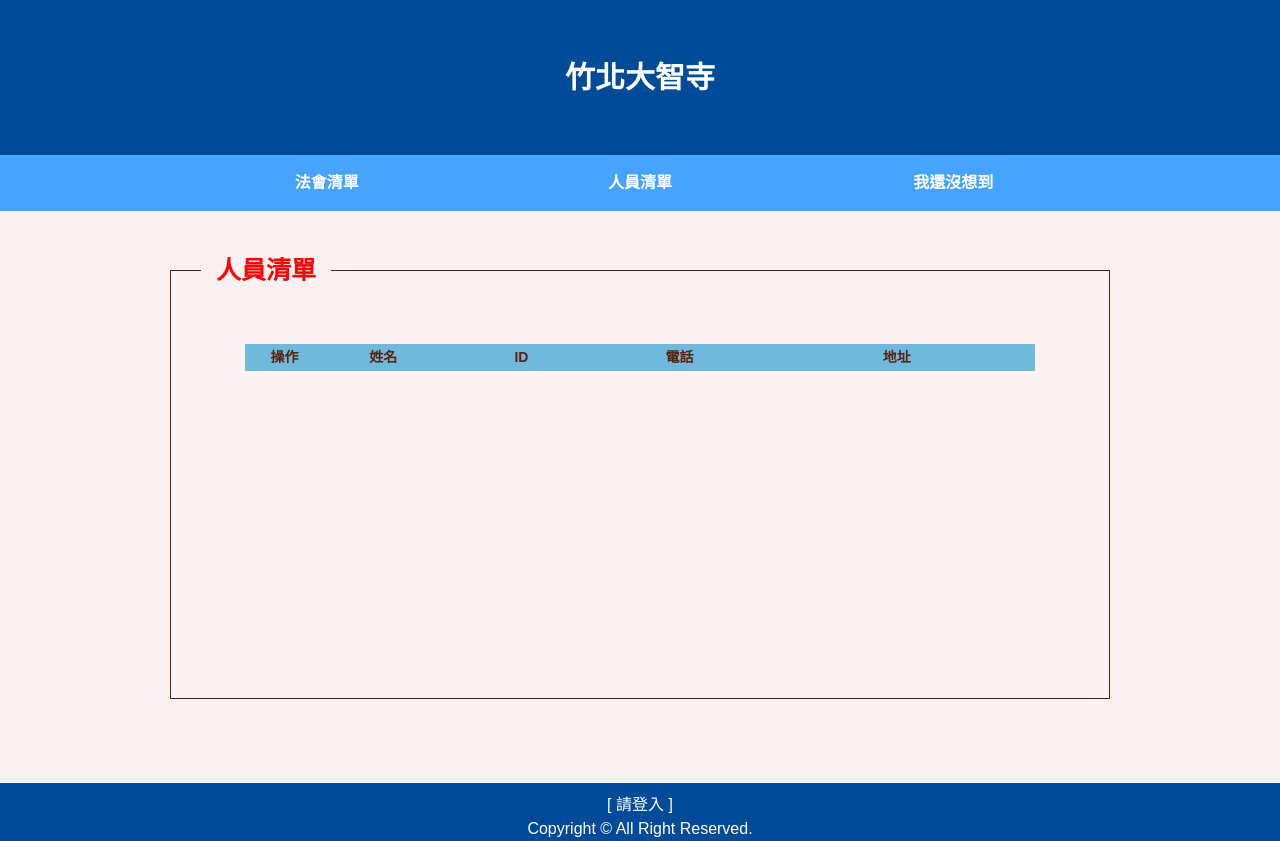
After one commit to chang861224/temple_contact, a Django app: page /personlist/ in a window 1280 px wide. The commit adds this page. Run offline with Django 4.2, Linux system fonts and the light colour scheme; lists and menus that the app fills with data are empty.

Commit message:
person list

```diff
--- a/contact/views.py
+++ b/contact/views.py
@@ -23,6 +23,11 @@ def index(request, pujaid=None):
 def pujalist(request):
     pujalist = models.PujaUnit.objects.all()
     return render(request, "pujalist.html", locals())
+
+
+def personlist(request):
+    persons = models.PersonUnit.objects.all()
+    return render(request, "personlist.html", locals())
 
 
 def register(request):
--- /dev/null
+++ b/static/css/person.css
@@ -0,0 +1,54 @@
+.person-list{
+    width: 90%;
+    margin-left: 5%;
+    margin-right: 5%;
+    margin-top: 10px;
+    margin-bottom: 10px;
+}
+
+.person-table{
+    width: 100%;
+}
+
+.person-table th,
+.person-table td{
+    padding-top: 3px;
+    padding-bottom: 3px;
+}
+
+.person-table th:first-child,
+.person-table td:first-child{
+    width: 10%;
+}
+
+.person-table th:nth-child(2),
+.person-table td:nth-child(2){
+    width: 15%;
+}
+
+.person-table th:nth-child(3),
+.person-table td:nth-child(3){
+    width: 20%;
+}
+
+.person-table th:nth-child(4),
+.person-table td:nth-child(4){
+    width: 20%;
+}
+
+.person-table th{
+    font-size: 14px;
+    background-color: #70b9dd;
+}
+
+.person-table td:last-child{
+    text-align: left;
+}
+
+.person-table tr:nth-child(2n-1){
+    background-color: rgb(216, 214, 215);
+}
+
+.person-table tr:nth-child(2n){
+    background-color: rgb(236, 236, 236);
+}
--- a/templates/base.html
+++ b/templates/base.html
@@ -21,7 +21,7 @@
 		<nav id='gnav'>
 			<ul class="inner">
 				<li><a href='/pujalist/'>法會清單</a></li>
-				<li><a href='#'>人員清單</a></li>
+				<li><a href='/personlist/'>人員清單</a></li>
 				<li><a href='#'>我還沒想到</a></li>
 			</ul>
 		</nav>
--- /dev/null
+++ b/templates/personlist.html
@@ -0,0 +1,43 @@
+{% extends 'base.html' %}
+{% load static %}
+
+{% block css %}
+<link href='{% static "css/person.css" %}' rel="stylesheet" type="text/css" media="all">
+{% endblock %}
+
+{% block title %}
+<title>人員清單</title>
+{% endblock %}
+
+{% block fieldset_title %}人員清單{% endblock %}
+
+{% block content %}
+<div class='index'>
+    <div class="person-list">
+        <table class="person-table">
+            <tr>
+                <th>操作</th>
+                <th>姓名</th>
+                <th>ID</th>
+                <th>電話</th>
+                <th>地址</th>
+            </tr>
+
+            {% for person in personlist %}
+
+            <tr>
+                <td>
+                    <a href="/personedit/{{ person.id }}">編輯</a>
+                    <a href="/persondelete/{{ person.id }}">刪除</a>
+                </td>
+                <td>{{ person.name }}</td>
+                <td>{{ person.person_id }}</td>
+                <td>{{ person.contact }}</td>
+                <td>{{ person.address }}</td>
+            </tr>
+
+            {% endfor %}
+        </table>
+    </div>
+</div>
+{% endblock %}
--- a/temple_contact/urls.py
+++ b/temple_contact/urls.py
@@ -25,6 +25,7 @@ urlpatterns = [
     path("index/<int:pujaid>", views.index),
 
     path("pujalist/", views.pujalist),
+    path("personlist/", views.personlist),
 
     path("register/", views.register),
     path("login/", views.login),
```
Also changed, not shown: contact/models.py (+2 -5 lines).
